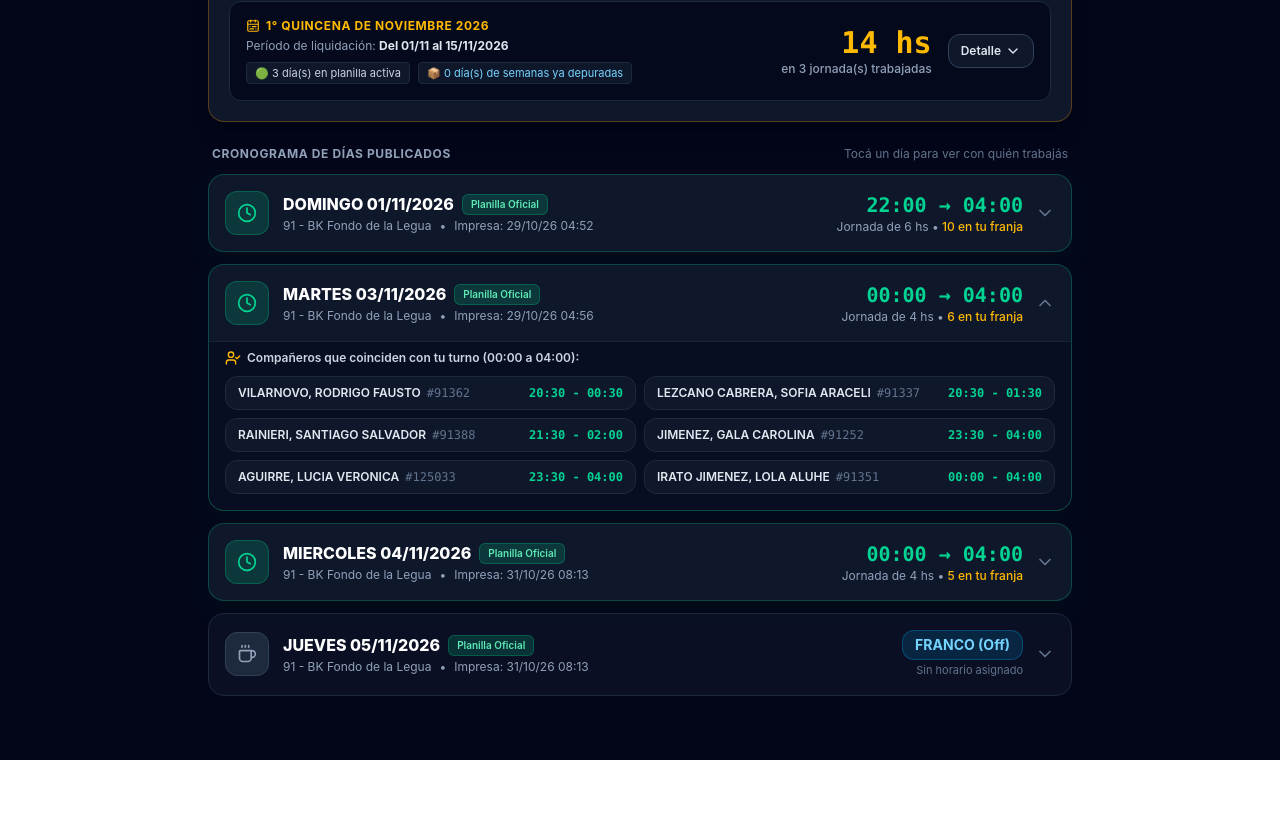
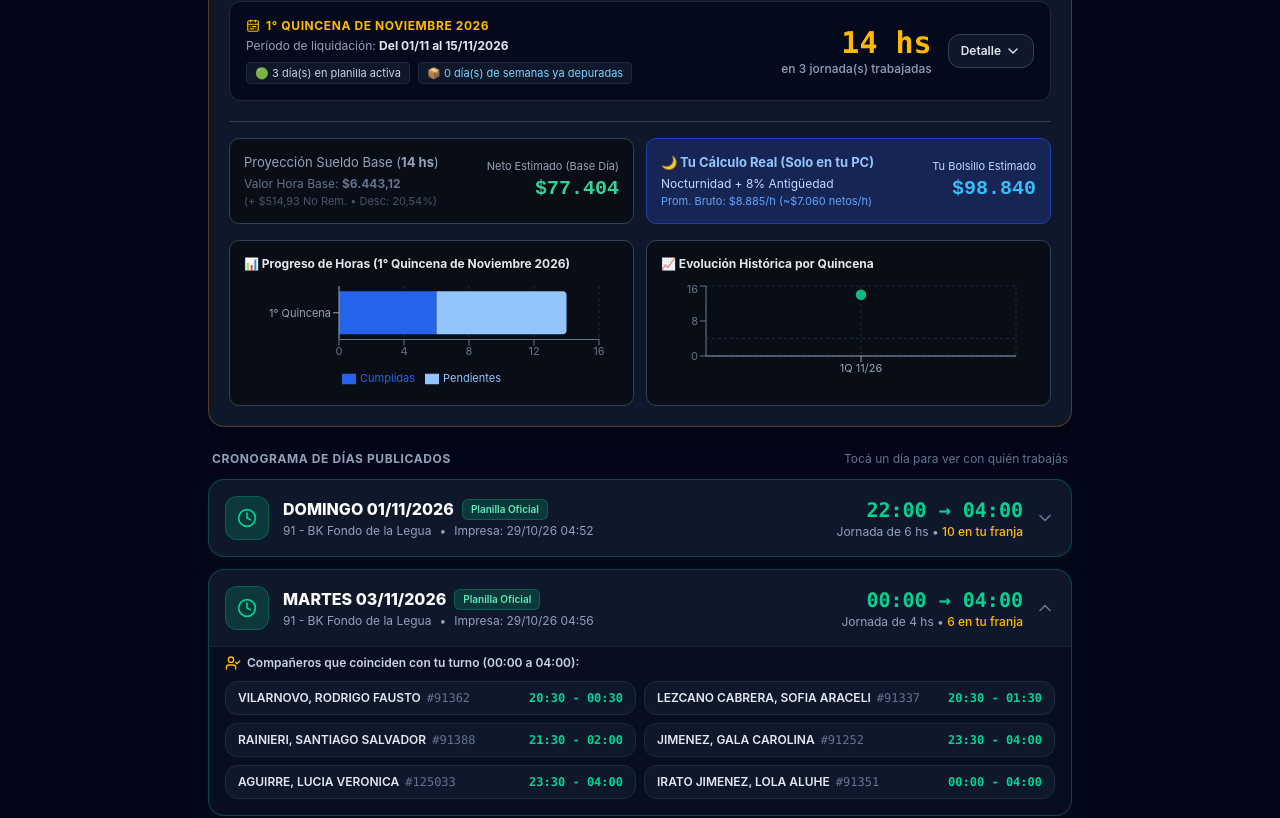
Before and after one commit to Gian1923/mis-asignaciones-bk, a React (Vite) app: page / in a window 1280 px wide. Shown: the part 640-1458 px from the top of the page. Before the commit the page ends 1400 px from the top, so only its background shows below. Built offline with nearby package versions, Linux system fonts and the light colour scheme.

Commit message:
Agrega EstadisticasEmpleado con gráficos y cálculo salarial dual

```diff
--- a/package.json
+++ b/package.json
@@ -10,9 +10,11 @@
     "preview": "vite preview"
   },
   "dependencies": {
+    "date-fns": "^4.4.0",
     "lucide-react": "^1.66.0",
     "react": "^19.3.1",
-    "react-dom": "^19.3.1"
+    "react-dom": "^19.3.1",
+    "recharts": "^3.10.1"
   },
   "devDependencies": {
     "@tailwindcss/vite": "^4.3.3",
--- a/src/App.jsx
+++ b/src/App.jsx
@@ -27,6 +27,7 @@ import {
 } from 'lucide-react';
 
 import datosPublicados from "./horariosPublicados.json";
+import EstadisticasEmpleado from './EstadisticasEmpleado';
 // ============================================================================
 // DATOS REALES EXTRAÍDOS DE LA PLANILLA: MARTES 03/11/2026 (Tienda 91 - BK)
 // ============================================================================
@@ -1435,7 +1436,11 @@ Si SÍ es una planilla de horarios, extrae:
                   </button>
                 </div>
               </div>
-
+              {/* GRÁFICOS Y ESTIMACIÓN DE SUELDO QUINCENAL */}
+              <EstadisticasEmpleado
+                quincenaActivaObj={quincenaActivaObj}
+                resumenQuincenasEmpleado={resumenQuincenasEmpleado}
+              />
               {/* DESGLOSE DÍA POR DÍA DE LA QUINCENA */}
               {mostrarDesgloseQuincena && (
                 <div className="space-y-2 pt-1">
--- /dev/null
+++ b/src/EstadisticasEmpleado.jsx
@@ -0,0 +1,190 @@
+import React from 'react';
+import {
+  BarChart, Bar, LineChart, Line, XAxis, YAxis, Tooltip, Legend, ResponsiveContainer, CartesianGrid
+} from 'recharts';
+import { parseISO, isAfter, startOfDay } from 'date-fns';
+
+// ============================================================================
+// 💰 CONFIGURACIÓN DE SUELDO (Actualizalo acá arriba cuando haya aumentos)
+// Datos calibrados según Recibo 1Q Octubre 2026
+// ============================================================================
+
+// 1. Valores Oficiales de Recibo
+const VALOR_HORA_NORMAL = 6443.12;        // Hora Normal base en recibo
+const ADICIONAL_NO_REM_POR_HORA = 514.93; // Proporcional Asignación No Remunerativa ($29618.96 / 57.52 hs)
+const PORCENTAJE_NETO = 0.7946;           // Te queda en mano el 79.46% (20.54% de descuentos totales)
+
+// 2. Fórmula General (Para compañeros en Vercel: Hora Normal + No Remunerativo)
+const VALOR_HORA_BRUTO_GENERAL = VALOR_HORA_NORMAL + ADICIONAL_NO_REM_POR_HORA; // ~$6,958.05 brutos
+
+// 3. Fórmula Privada Gian (Solo visible en localhost: suma 8% Antigüedad + Nocturnidad Art. 200 y Art. 54)
+const VALOR_HORA_BRUTO_GIAN = 8885.00; // Rinde ~$7,060 netos en mano por hora trabajada
+
+export default function EstadisticasEmpleado({ quincenaActivaObj, resumenQuincenasEmpleado = [] }) {
+  if (!quincenaActivaObj) return null;
+
+  // Detectamos automáticamente si estás en tu PC (localhost) o en la web pública de Vercel
+  const esLocalhost =
+    typeof window !== 'undefined' &&
+    (window.location.hostname === 'localhost' || window.location.hostname === '127.0.0.1');
+
+  const hoy = startOfDay(new Date());
+
+  let horasCumplidas = 0;
+  let horasPendientes = 0;
+
+  // 1. Separamos los turnos de la quincena seleccionada entre Cumplidas (hoy o antes) y Pendientes (futuras)
+  (quincenaActivaObj.turnos || []).forEach((t) => {
+    const hs = parseFloat(t.horas) || 0;
+    try {
+      const fechaTurno = parseISO(t.fechaISO);
+      if (isAfter(fechaTurno, hoy)) {
+        horasPendientes += hs;
+      } else {
+        horasCumplidas += hs;
+      }
+    } catch {
+      horasCumplidas += hs;
+    }
+  });
+
+  horasCumplidas = Number(horasCumplidas.toFixed(2));
+  horasPendientes = Number(horasPendientes.toFixed(2));
+  const totalHoras = Number((horasCumplidas + horasPendientes).toFixed(2));
+
+  // 2. Cálculos de Sueldo Neto Estimado
+  const sueldoNetoGeneral = totalHoras * VALOR_HORA_BRUTO_GENERAL * PORCENTAJE_NETO;
+  const sueldoNetoGian = totalHoras * VALOR_HORA_BRUTO_GIAN * PORCENTAJE_NETO;
+
+  // 3. Datos para Gráfico 1: Barra Apilada (2 tonos de azul)
+  const datosBarraActual = [
+    {
+      name: quincenaActivaObj.esPrimera ? '1° Quincena' : '2° Quincena',
+      Cumplidas: horasCumplidas,
+      Pendientes: horasPendientes,
+    }
+  ];
+
+  // 4. Datos para Gráfico 2: Evolución Histórica por Quincena
+  const datosHistorial = [...resumenQuincenasEmpleado]
+    .sort((a, b) => a.id.localeCompare(b.id))
+    .map((q) => ({
+      periodo: `${q.esPrimera ? '1Q' : '2Q'} ${q.id.slice(5, 7)}/${q.id.slice(2, 4)}`,
+      totalHoras: Number((q.totalHoras || 0).toFixed(2)),
+    }));
+
+  return (
+    <div style={{ marginTop: '20px', paddingTop: '16px', borderTop: '1px solid #334155' }}>
+      {/* ================================================================= */}
+      {/* PANEL DE SUELDO QUINCENAL ESTIMADO (PÚBLICO + PRIVADO LOCALHOST)  */}
+      {/* ================================================================= */}
+      <div style={{
+        display: 'grid',
+        gridTemplateColumns: esLocalhost ? 'repeat(auto-fit, minmax(280px, 1fr))' : '1fr',
+        gap: '12px',
+        marginBottom: '16px'
+      }}>
+        {/* Tarjeta 1: Pública */}
+        <div style={{ padding: '14px', backgroundColor: '#090d16', borderRadius: '10px', border: '1px solid #334155', display: 'flex', justifyContent: 'space-between', alignItems: 'center', flexWrap: 'wrap', gap: '10px' }}>
+          <div>
+            <div style={{ fontSize: '13px', color: '#94a3b8', marginBottom: '2px' }}>
+              Proyección Sueldo Base (<strong>{totalHoras} hs</strong>)
+            </div>
+            <div style={{ fontSize: '12px', color: '#64748b' }}>
+              Valor Hora Base: <strong>${VALOR_HORA_NORMAL.toLocaleString('es-AR')}</strong>
+            </div>
+            <div style={{ fontSize: '11px', color: '#475569' }}>
+              (+ ${ADICIONAL_NO_REM_POR_HORA.toLocaleString('es-AR')} No Rem. • Desc: 20,54%)
+            </div>
+          </div>
+          <div style={{ textAlign: 'right' }}>
+            <div style={{ fontSize: '11px', color: '#94a3b8' }}>Neto Estimado (Base Día)</div>
+            <div style={{ fontSize: '20px', fontWeight: 'bold', color: '#34d399', fontFamily: 'monospace' }}>
+              ${sueldoNetoGeneral.toLocaleString('es-AR', { maximumFractionDigits: 0 })}
+            </div>
+          </div>
+        </div>
+
+        {/* Tarjeta 2: Privada (Solo en Localhost) */}
+        {esLocalhost && (
+          <div style={{ padding: '14px', backgroundColor: '#172554', borderRadius: '10px', border: '1px solid #1e40af', display: 'flex', justifyContent: 'space-between', alignItems: 'center', flexWrap: 'wrap', gap: '10px' }}>
+            <div>
+              <div style={{ fontSize: '13px', fontWeight: 'bold', color: '#93c5fd', marginBottom: '2px' }}>
+                🌙 Tu Cálculo Real (Solo en tu PC)
+              </div>
+              <div style={{ fontSize: '12px', color: '#bfdbfe' }}>
+                Nocturnidad + 8% Antigüedad
+              </div>
+              <div style={{ fontSize: '11px', color: '#60a5fa' }}>
+                Prom. Bruto: ${VALOR_HORA_BRUTO_GIAN.toLocaleString('es-AR')}/h (~$7.060 netos/h)
+              </div>
+            </div>
+            <div style={{ textAlign: 'right' }}>
+              <div style={{ fontSize: '11px', color: '#bfdbfe' }}>Tu Bolsillo Estimado</div>
+              <div style={{ fontSize: '20px', fontWeight: 'bold', color: '#38bdf8', fontFamily: 'monospace' }}>
+                ${sueldoNetoGian.toLocaleString('es-AR', { maximumFractionDigits: 0 })}
+              </div>
+            </div>
+          </div>
+        )}
+      </div>
+
+      {/* ================================================================= */}
+      {/* GRÁFICOS: 1. BARRAS APILADAS | 2. LÍNEA HISTÓRICA                  */}
+      {/* ================================================================= */}
+      <div style={{ display: 'grid', gridTemplateColumns: 'repeat(auto-fit, minmax(280px, 1fr))', gap: '12px' }}>
+        {/* Gráfico 1: Barra Apilada */}
+        <div style={{ padding: '14px', backgroundColor: '#090d16', borderRadius: '10px', border: '1px solid #334155' }}>
+          <div style={{ fontSize: '12px', fontWeight: 'bold', color: '#e2e8f0', marginBottom: '8px', display: 'flex', justifyContent: 'between' }}>
+            <span>📊 Progreso de Horas ({quincenaActivaObj.titulo})</span>
+          </div>
+          <div style={{ width: '100%', height: 110 }}>
+            <ResponsiveContainer>
+              <BarChart data={datosBarraActual} layout="vertical" margin={{ top: 5, right: 20, left: 10, bottom: 5 }}>
+                <CartesianGrid strokeDasharray="3 3" stroke="#1e293b" horizontal={false} />
+                <XAxis type="number" stroke="#64748b" style={{ fontSize: '11px' }} />
+                <YAxis dataKey="name" type="category" width={85} stroke="#94a3b8" style={{ fontSize: '11px' }} />
+                <Tooltip
+                  contentStyle={{ backgroundColor: '#0f172a', border: '1px solid #334155', borderRadius: '8px', color: '#fff', fontSize: '12px' }}
+                  formatter={(value) => [`${value} hs`, '']}
+                />
+                <Legend wrapperStyle={{ fontSize: '11px' }} />
+                <Bar dataKey="Cumplidas" name="Cumplidas" stackId="a" fill="#2563eb" />
+                <Bar dataKey="Pendientes" name="Pendientes" stackId="a" fill="#93c5fd" radius={[0, 4, 4, 0]} />
+              </BarChart>
+            </ResponsiveContainer>
+          </div>
+        </div>
+
+        {/* Gráfico 2: Línea Histórica */}
+        <div style={{ padding: '14px', backgroundColor: '#090d16', borderRadius: '10px', border: '1px solid #334155' }}>
+          <div style={{ fontSize: '12px', fontWeight: 'bold', color: '#e2e8f0', marginBottom: '8px' }}>
+            📈 Evolución Histórica por Quincena
+          </div>
+          <div style={{ width: '100%', height: 110 }}>
+            <ResponsiveContainer>
+              <LineChart data={datosHistorial} margin={{ top: 5, right: 20, left: -15, bottom: 5 }}>
+                <CartesianGrid strokeDasharray="3 3" stroke="#1e293b" />
+                <XAxis dataKey="periodo" stroke="#94a3b8" style={{ fontSize: '11px' }} />
+                <YAxis stroke="#64748b" style={{ fontSize: '11px' }} />
+                <Tooltip
+                  contentStyle={{ backgroundColor: '#0f172a', border: '1px solid #334155', borderRadius: '8px', color: '#fff', fontSize: '12px' }}
+                  formatter={(value) => [`${value} hs`, 'Total Quincena']}
+                />
+                <Line
+                  type="monotone"
+                  dataKey="totalHoras"
+                  name="Horas Quincena"
+                  stroke="#10b981"
+                  strokeWidth={2.5}
+                  dot={{ r: 4, fill: '#10b981' }}
+                  activeDot={{ r: 6 }}
+                />
+              </LineChart>
+            </ResponsiveContainer>
+          </div>
+        </div>
+      </div>
+    </div>
+  );
+}
```
Also changed, not shown: 1 other file (tests, documents, lock files or other folders).
